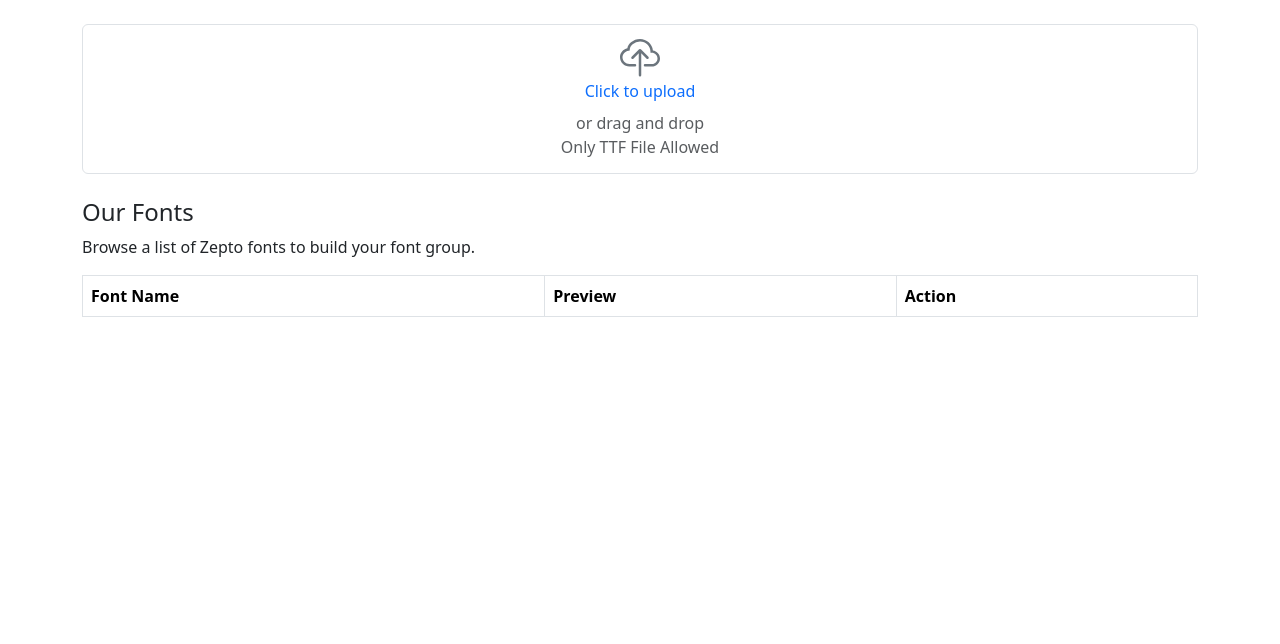
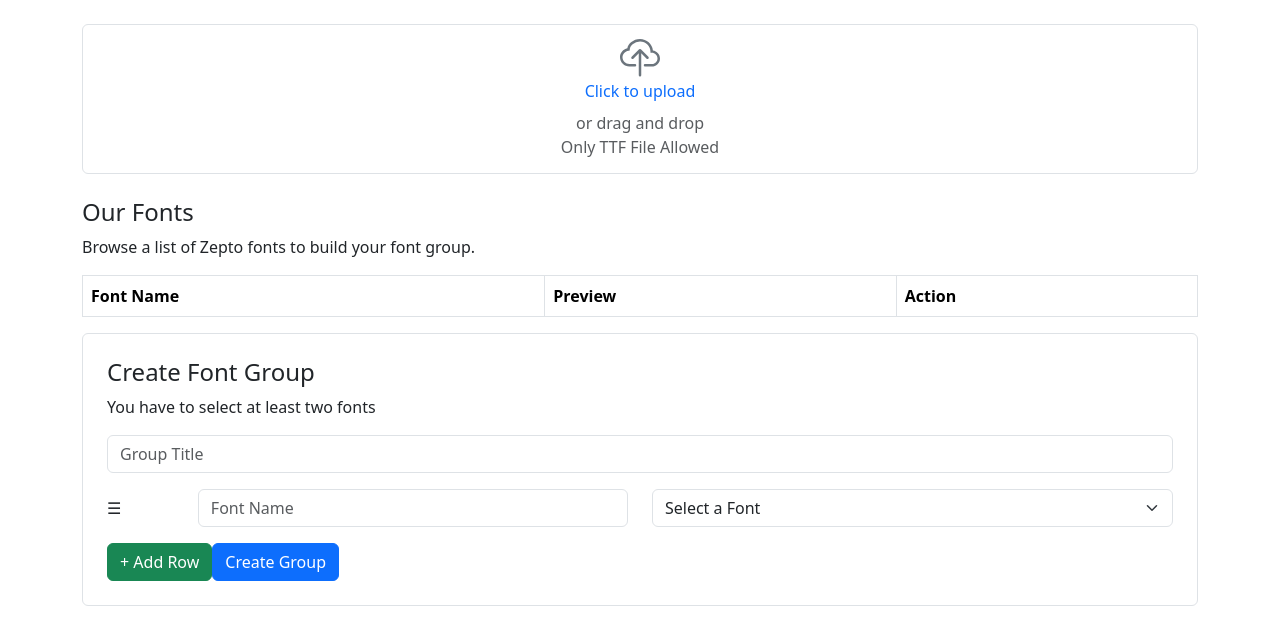
Before and after one commit to Abir-Al-Arafat/zepto-apps-t1, a React (Vite) app in the folder font/: page / in a window 1280 px wide. Shown: the top 644 px of the page. Built offline with nearby package versions, Linux system fonts and the light colour scheme.

Commit message:
add: font group
component added for grouping fonts

```diff
--- /dev/null
+++ b/font/src/components/FontGroup.tsx
@@ -0,0 +1,109 @@
+import { useState } from "react";
+import { Form, Button, Row, Col, Alert } from "react-bootstrap";
+
+interface Font {
+  name: string;
+  url: string;
+}
+
+interface FontGroupProps {
+  availableFonts: Font[];
+}
+
+const FontGroup: React.FC<FontGroupProps> = ({ availableFonts }) => {
+  const [fontRows, setFontRows] = useState([{ id: Date.now(), font: "" }]);
+  const [groupTitle, setGroupTitle] = useState("");
+  const [error, setError] = useState("");
+
+  const handleAddRow = () => {
+    setFontRows([...fontRows, { id: Date.now(), font: "" }]);
+  };
+
+  const handleFontChange = (id: number, font: string) => {
+    setFontRows(
+      fontRows.map((row) => (row.id === id ? { ...row, font } : row))
+    );
+  };
+
+  const handleSubmit = () => {
+    const selectedFonts = fontRows
+      .filter((row) => row.font !== "")
+      .map((row) => row.font);
+
+    if (selectedFonts.length < 2) {
+      setError("You must select at least two fonts.");
+      return;
+    }
+
+    setError("");
+    console.log("Font Group Created:", {
+      title: groupTitle,
+      fonts: selectedFonts,
+    });
+  };
+
+  return (
+    <div className="p-4 border rounded">
+      <h4>Create Font Group</h4>
+      <p>You have to select at least two fonts</p>
+
+      {/* Group Title */}
+      <Form.Control
+        type="text"
+        placeholder="Group Title"
+        value={groupTitle}
+        onChange={(e) => setGroupTitle(e.target.value)}
+        className="mb-3"
+      />
+
+      {/* Font Selection Rows */}
+      {fontRows.map((row) => (
+        <Row key={row.id} className="mb-2">
+          <Col xs={1} className="d-flex align-items-center">
+            ☰
+          </Col>
+          <Col xs={5}>
+            <Form.Control
+              type="text"
+              placeholder="Font Name"
+              value={row.font}
+              readOnly
+            />
+          </Col>
+          <Col xs={6}>
+            <Form.Select
+              value={row.font}
+              onChange={(e) => handleFontChange(row.id, e.target.value)}
+            >
+              <option value="">Select a Font</option>
+              {availableFonts.map((font, index) => (
+                <option key={index} value={font.name}>
+                  {font.name}
+                </option>
+              ))}
+            </Form.Select>
+          </Col>
+        </Row>
+      ))}
+
+      {/* Add Row Button */}
+      <Button variant="success" onClick={handleAddRow} className="mt-2">
+        + Add Row
+      </Button>
+
+      {/* Validation Error */}
+      {error && (
+        <Alert variant="danger" className="mt-3">
+          {error}
+        </Alert>
+      )}
+
+      {/* Submit Button */}
+      <Button variant="primary" onClick={handleSubmit} className="mt-2">
+        Create Group
+      </Button>
+    </div>
+  );
+};
+
+export default FontGroup;
--- a/font/src/components/UploadFont.tsx
+++ b/font/src/components/UploadFont.tsx
@@ -3,6 +3,7 @@ import { Form } from "react-bootstrap";
 
 import { CloudUpload } from "react-bootstrap-icons";
 import FontList from "./FontList";
+import FontGroup from "./FontGroup";
 const UploadFont = () => {
   const [fonts, setFonts] = useState<{ name: string; url: string }[]>([]);
   const [error, setError] = useState("");
@@ -67,6 +68,7 @@ const UploadFont = () => {
         {error && <p className="text-danger mt-2">{error}</p>}
       </div>
       <FontList fonts={fonts} onDelete={handleDelete} />
+      <FontGroup availableFonts={fonts} />
     </div>
   );
 };
```
